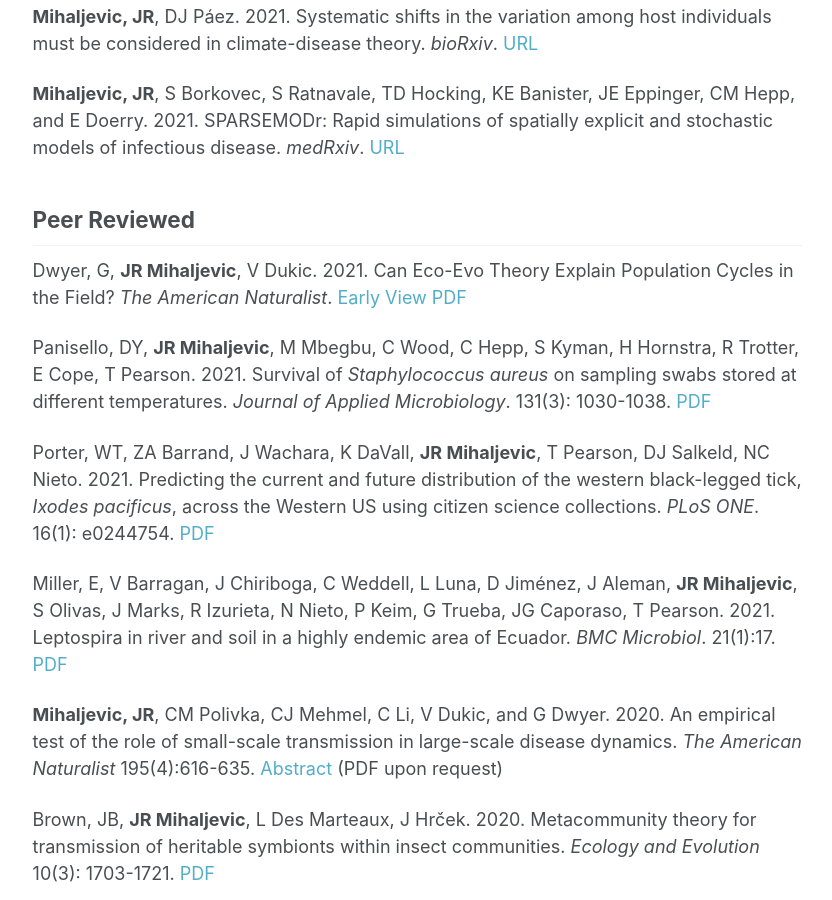
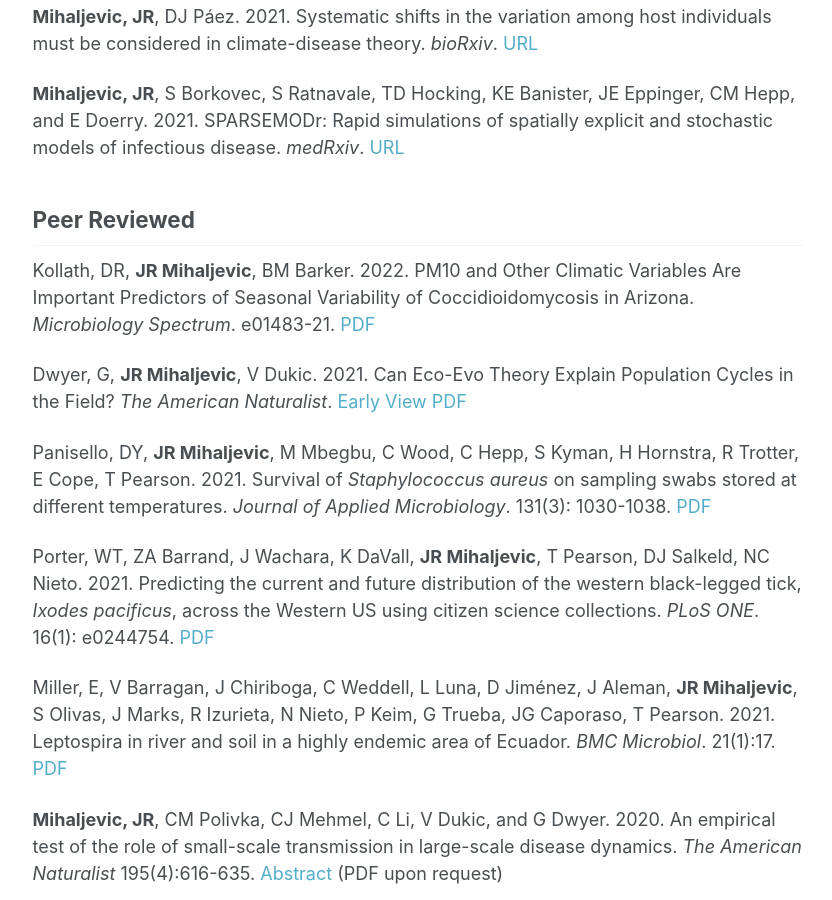
Before and after one commit to jrmihalj/jrmihalj.github.io, a Jekyll site: the page built from _pages/pubs.md, in a window 1280 px wide and 900 px high, scrolled down 1275 px. Shown: the whole window, without its empty margins (249-1081 px from the left). Built offline with Jekyll 4.4.1, drawn with Linux system fonts in a browser that asks for light colours; formulas are drawn with MathJax 3; our own code applies the rules of GitHub Pages for plain Markdown files.

Commit message:
added Kollath, VF pub

```diff
--- a/_pages/pubs.md
+++ b/_pages/pubs.md
@@ -16,6 +16,8 @@ Ratnavale, S, CM Hepp,  E Doerry, and **JR Mihaljevic**. 2022.   A sliding windo
 **Mihaljevic, JR**,  S Borkovec,  S Ratnavale,  TD Hocking,  KE Banister,  JE Eppinger,  CM Hepp,  and  E  Doerry. 2021.   SPARSEMODr:   Rapid  simulations  of  spatially  explicit  and stochastic  models  of  infectious  disease. *medRxiv*. [URL](https://www.medrxiv.org/content/early/2021/05/18/2021.05.13.21256216){:target="_blank"}
 
 ## Peer Reviewed
+
+Kollath, DR, **JR Mihaljevic**, BM Barker. 2022. PM10 and Other Climatic Variables Are Important Predictors of Seasonal Variability of Coccidioidomycosis in Arizona. *Microbiology Spectrum*. e01483-21. [PDF](https://journals.asm.org/doi/full/10.1128/spectrum.01483-21){:target="_blank"}
 
 Dwyer, G, **JR Mihaljevic**, V Dukic. 2021. Can Eco-Evo Theory Explain Population Cycles in the Field? *The American Naturalist*. [Early View PDF](https://www.journals.uchicago.edu/doi/abs/10.1086/717178?journalCode=an){:target="_blank"}
 
```
